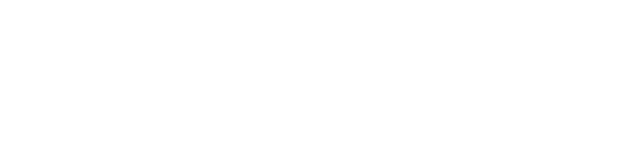
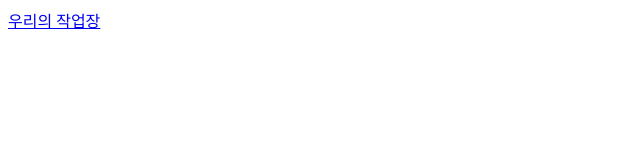
Before and after one commit to jiseon5154/col_exam, a plain HTML site: page docs/index.html in a window 1280 px wide. Shown: the whole page, without its empty margins (0-640 px from the left). Drawn offline with Linux system fonts and the light colour scheme.

Commit message:
우리의 작업장 추가

```diff
--- a/docs/index.html
+++ b/docs/index.html
@@ -7,6 +7,10 @@
   <title>지선,민정 작업장</title>
 </head>
 <body>
-
+  <div class="section section-1">
+    <div class="container">
+      <a href="#">우리의 작업장</a>
+    </div>
+  </div>
 </body>
 </html>
```
